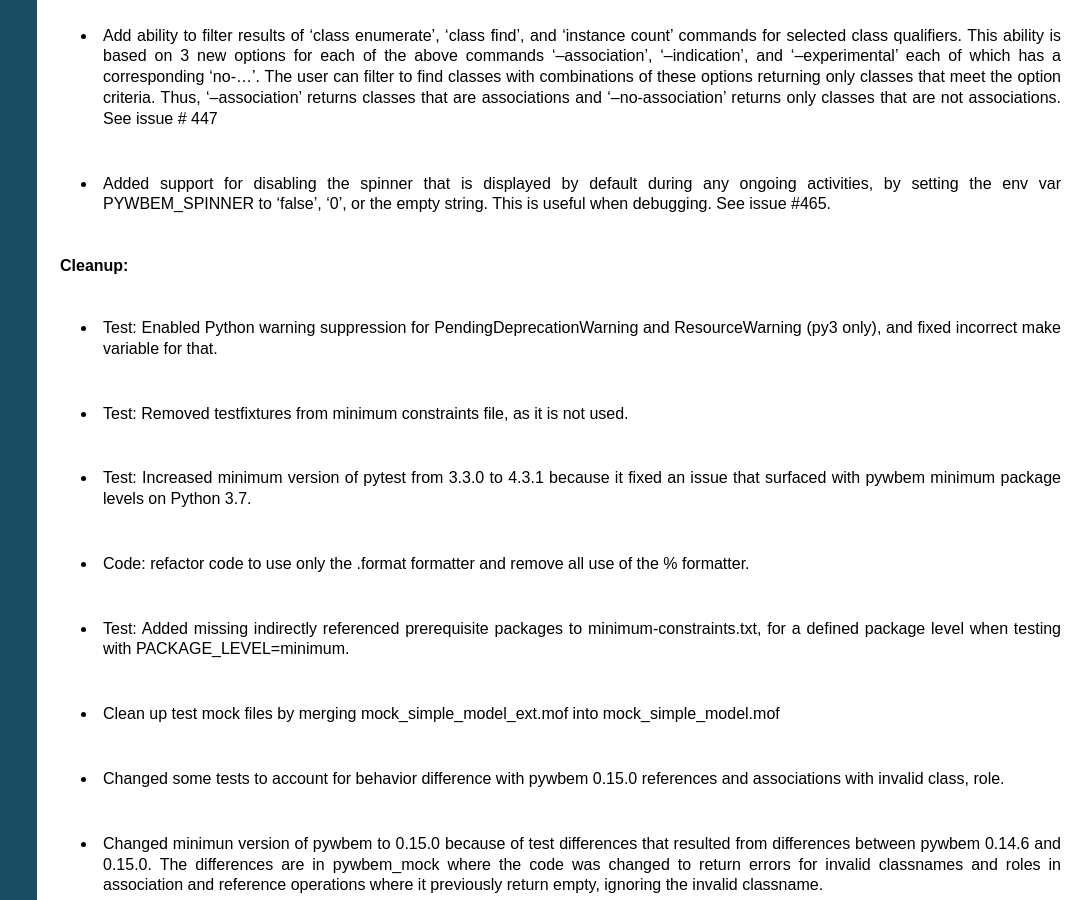
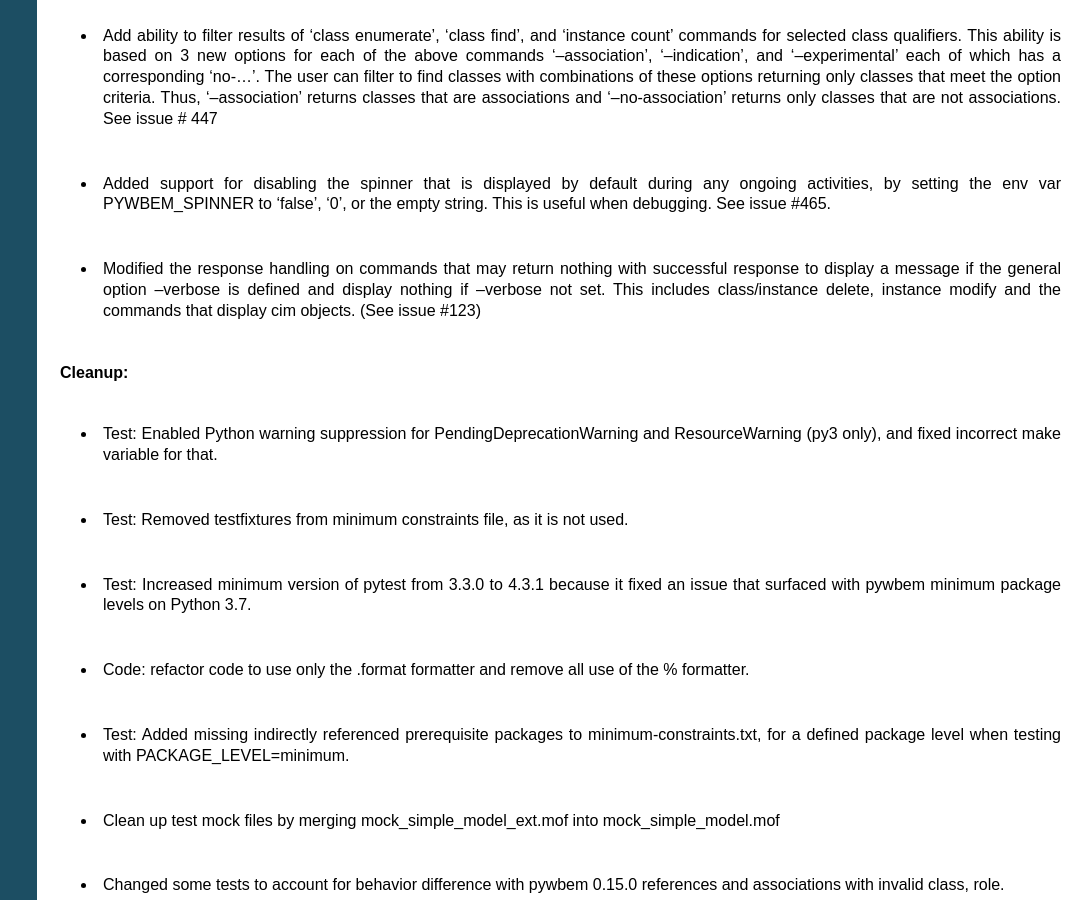
Before and after one commit to pywbem/pywbemtools, a Sphinx documentation site: the page built from docs/changes.rst, in a window 1280 px wide and 900 px high, scrolled down 1213 px. Shown: the whole window, without its empty margins (193-1280 px from the left). Built offline with Sphinx 7.4.7, drawn with Linux system fonts in a browser that asks for light colours; the version number could not be read and is left out.

Commit message:
Fixes issue # 123 - Consistent return display for no value responses
Modifies code so that the commands that do not return any data now
consistently display nothing if not in verbose mode and display some
message about the action or lack of data when --verbose is set.

This modifies the following commands:

- class delete
- instance delete
- instance modify
- class/instance enumerate/associators/references - This is done in the
- common display_cim_objects function when nothing is returned and
  --summary not set.

Adds tests for these changes

Fixes per comments

```diff
--- a/docs/changes.rst
+++ b/docs/changes.rst
@@ -71,6 +71,12 @@ Released: not yet
   any ongoing activities, by setting the env var PYWBEM_SPINNER to 'false',
   '0', or the empty string. This is useful when debugging.  See issue #465.
 
+* Modified the response handling on commands that may return nothing with
+  successful response to display a message if the general option --verbose
+  is defined and display nothing if --verbose not set.  This includes
+  class/instance delete, instance modify and the commands that display
+  cim objects. (See issue #123)
+
 **Cleanup:**
 
 * Test: Enabled Python warning suppression for PendingDeprecationWarning
```
Also changed, not shown: docs/pywbemcli/generaloptions.rst (+10 -11 lines), 5 other files.
